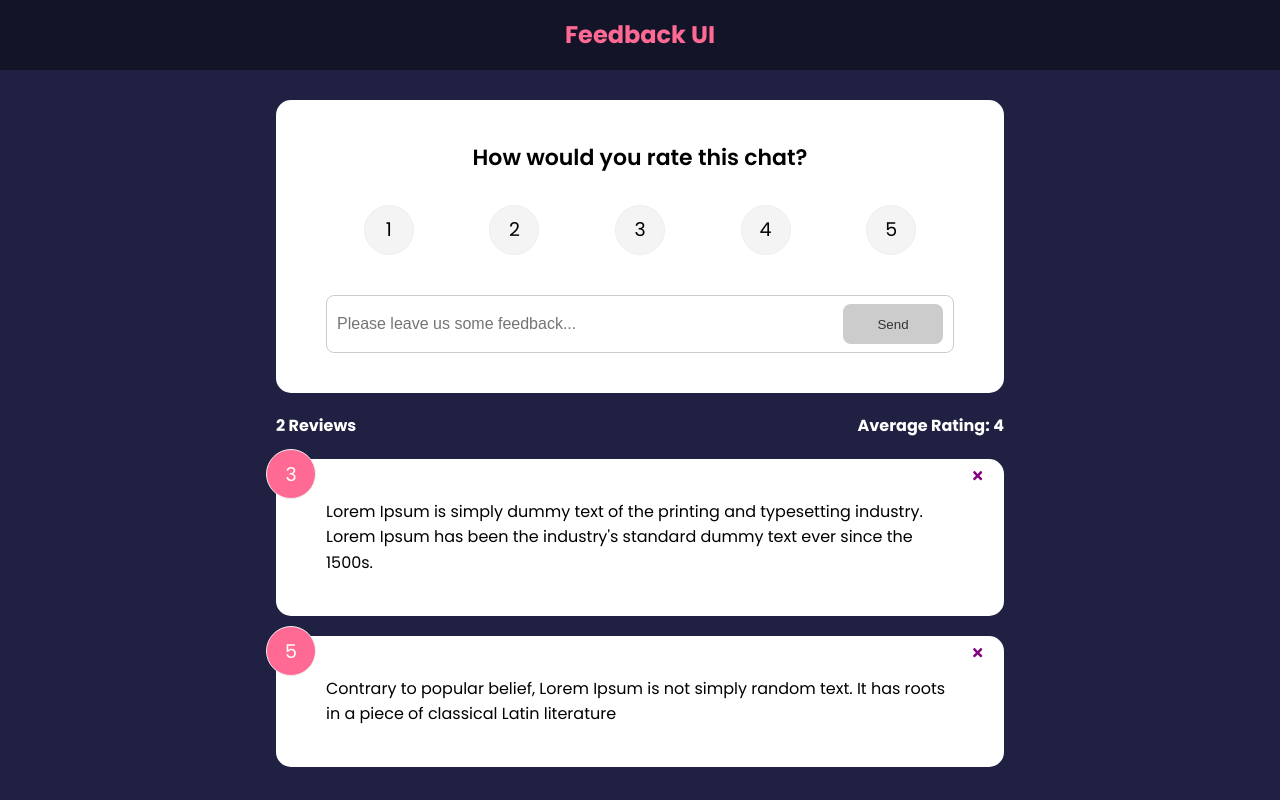
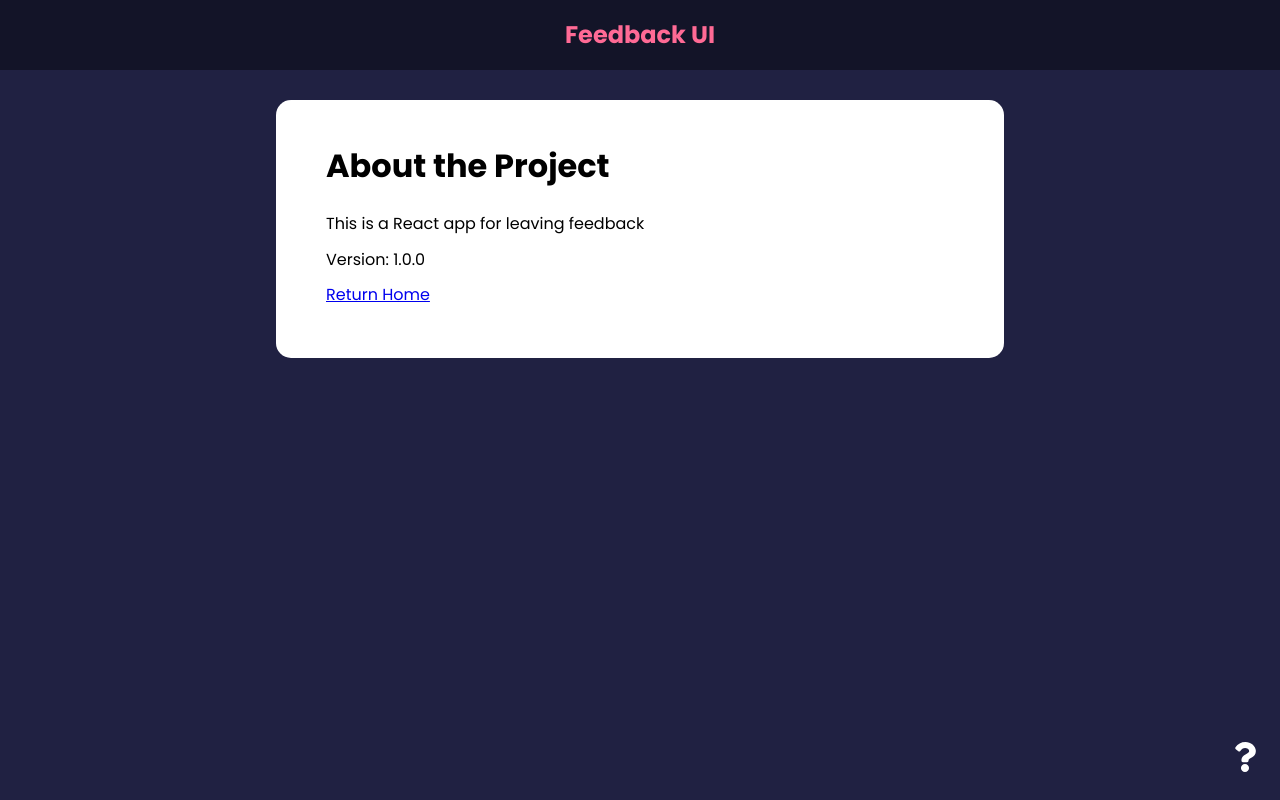
Before and after one commit to cday96/feedback-app, a React (Create React App) app: page /about in a window 1280 px wide. Built offline with nearby package versions, Linux system fonts and the light colour scheme.

Commit message:
added Router and about route to learn Router

```diff
--- a/package.json
+++ b/package.json
@@ -10,6 +10,7 @@
     "react": "^17.0.2",
     "react-dom": "^17.0.2",
     "react-icons": "^4.3.1",
+    "react-router-dom": "^6.2.1",
     "react-scripts": "4.0.3",
     "uuid": "^8.3.2",
     "web-vitals": "^1.1.2"
--- a/src/App.js
+++ b/src/App.js
@@ -1,10 +1,13 @@
 import { v4 as uuidv4 } from "uuid"
 import { useState } from "react"
+import { BrowserRouter as Router, Route, Routes } from "react-router-dom"
 import Header from "./components/Header"
 import FeedbackStats from "./components/FeedbackStats"
 import FeedbackList from "./components/FeedbackList"
 import FeedbackData from "./data/FeedbackData"
 import FeedbackForm from "./components/FeedbackForm"
+import AboutPage from "./pages/AboutPage"
+import AboutIconLink from "./components/AboutIconLink"
 
 function App() {
 	const [feedback, setFeedback] = useState(FeedbackData)
@@ -21,17 +24,30 @@
 	}
 
 	return (
-		<>
+		<Router>
 			<Header />
 			<div className="container">
+				<Routes>
+					<Route
+						exact
+						path="/"
+						element={
+							<>
 								<FeedbackForm handleAdd={addFeedback} />
 								<FeedbackStats feedback={feedback} />
 								<FeedbackList
 									feedback={feedback}
 									handleDelete={deleteFeedback}
 								/>
+							</>
+						}
+					></Route>
+
+					<Route path="/about" element={<AboutPage />} />
+				</Routes>
+				<AboutIconLink />
 			</div>
-		</>
+		</Router>
 	)
 }
 
--- /dev/null
+++ b/src/components/AboutIconLink.jsx
@@ -0,0 +1,15 @@
+import React from "react"
+import { Link } from "react-router-dom"
+import { FaQuestion } from "react-icons/fa"
+
+function AboutIconLink() {
+	return (
+		<div className="about-link">
+			<Link to="/about">
+				<FaQuestion size={30} />
+			</Link>
+		</div>
+	)
+}
+
+export default AboutIconLink
--- a/src/components/Header.jsx
+++ b/src/components/Header.jsx
@@ -1,16 +1,19 @@
-import React from 'react'
+import React from "react"
+import { Link } from "react-router-dom"
 
-function Header({ title, bgColor, textColor }) {
-
+function Header({ title, bgColor, textColor, textDecoration }) {
 	const headerStyles = {
 		backgroundColor: bgColor,
 		color: textColor,
+		textDecoration: textDecoration,
 	}
 
 	return (
-        <header style = { headerStyles }>
+		<header style={headerStyles}>
 			<div className="container">
-                <h2>{ title }</h2>
+				<Link to="/" style={headerStyles}>
+					<h2>{title}</h2>
+				</Link>
 			</div>
 		</header>
 	)
@@ -20,6 +23,7 @@
 	title: "Feedback UI",
 	bgColor: "rgba(0,0,0,0.4)",
 	textColor: "#FF6A95",
+	textDecoration: "none",
 }
 
 export default Header
--- a/src/components/shared/Card.jsx
+++ b/src/components/shared/Card.jsx
@@ -1,13 +1,16 @@
-import React from 'react'
-import PropTypes from 'prop-types'
+import React from "react"
+import PropTypes from "prop-types"
 
 function Card({ children, reverse }) {
 	return (
-        <div className = "card" style = {{
+		<div
+			className="card"
+			style={{
 				backgroundColor: reverse ? "rgba(0,0,0,0.4)" : "#fff",
-            color: reverse ? "#fff" : "#000"
-        }}>
-            { children }
+				color: reverse ? "#fff" : "#000",
+			}}
+		>
+			{children}
 		</div>
 	)
 }
--- /dev/null
+++ b/src/pages/AboutPage.jsx
@@ -0,0 +1,20 @@
+import React from "react"
+import { Link } from "react-router-dom"
+import Card from "../components/shared/Card"
+
+function AboutPage() {
+	return (
+		<Card>
+			<div className="about">
+				<h1>About the Project</h1>
+				<p>This is a React app for leaving feedback</p>
+				<p>Version: 1.0.0</p>
+				<p>
+					<Link to="/">Return Home</Link>
+				</p>
+			</div>
+		</Card>
+	)
+}
+
+export default AboutPage
```
Also changed, not shown: 1 other file (tests, documents, lock files or other folders). Lines whose indentation alone changed are shown as unchanged.
